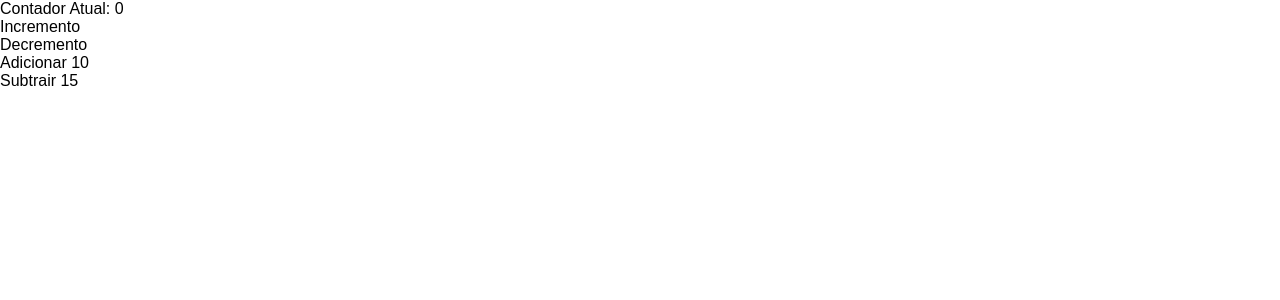
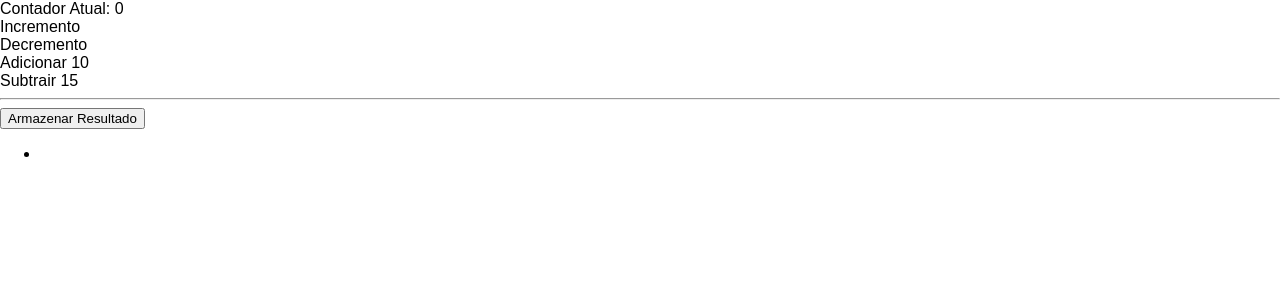
Before and after one commit to codingscode/React_Redux, a React (Create React App) app in the folder pasta27/: page / in a window 1280 px wide. Shown: the top 300 px of the page. Built offline with nearby package versions, Linux system fonts and the light colour scheme.

Commit message:
parte 16

```diff
--- a/pasta27/src/containers/Contador/Contador.js
+++ b/pasta27/src/containers/Contador/Contador.js
@@ -35,6 +35,11 @@ class Contador extends Component {
                 <ControleContador rotulo="Decremento" clicado={this.props.emDecrementoContador}  />
                 <ControleContador rotulo="Adicionar 10" clicado={this.props.emAdicionarContador}  />
                 <ControleContador rotulo="Subtrair 15" clicado={this.props.emSubstrairContador}  />
+                <hr />
+                <button onClick={this.props.emArmazenarResultado}>Armazenar Resultado</button>
+                <ul>
+                    <li onClick={this.props.emApagarResultado}></li>
+                </ul>
             </div>
         )
     }
@@ -51,7 +56,9 @@ const mapDispatchParaProps = dispatch_param => {
        emIncrementoContador: () => dispatch_param({type: 'INCREMENTO'}),
        emDecrementoContador: () => dispatch_param({type: 'DECREMENTO'}),
        emAdicionarContador: () => dispatch_param({type: 'ADIC', valor: 10}),
-       emSubstrairContador: () => dispatch_param({type: 'SUBTR', valor: 15})
+       emSubstrairContador: () => dispatch_param({type: 'SUBTR', valor: 15}),
+       emArmazenarResultado: () => dispatch_param({type: 'ARMAZENAR_RESULTADO'}),
+       emApagarResultado: () => dispatch_param({type: 'APAGAR_RESULTADO'})
     }
 }
 
--- a/pasta27/src/store/reducer.js
+++ b/pasta27/src/store/reducer.js
@@ -1,5 +1,6 @@
 const stateInicial = {
-    contador: 0
+    contador: 0,
+    resultados: []
 }
 
 const reducer = (state = stateInicial, acao) => {
```
Also changed, not shown: pasta27/instru.txt.
